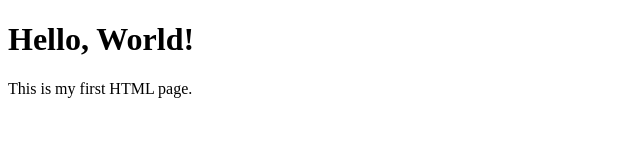
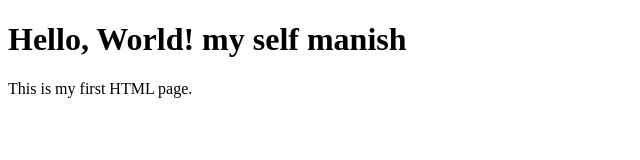
Before and after one commit to Manish-Sawant30/proj, a plain HTML site: page index.html in a window 1280 px wide. Shown: the whole page, without its empty margins (0-640 px from the left). Drawn offline with Linux system fonts and the light colour scheme.

Commit message:
index.html

```diff
--- a/index.html
+++ b/index.html
@@ -6,7 +6,7 @@
     <title>Hello World</title>
 </head>
 <body>
-    <h1>Hello, World!</h1>
+    <h1>Hello, World! my self manish</h1>
     <p>This is my first HTML page.</p>
 </body>
 </html>
```
